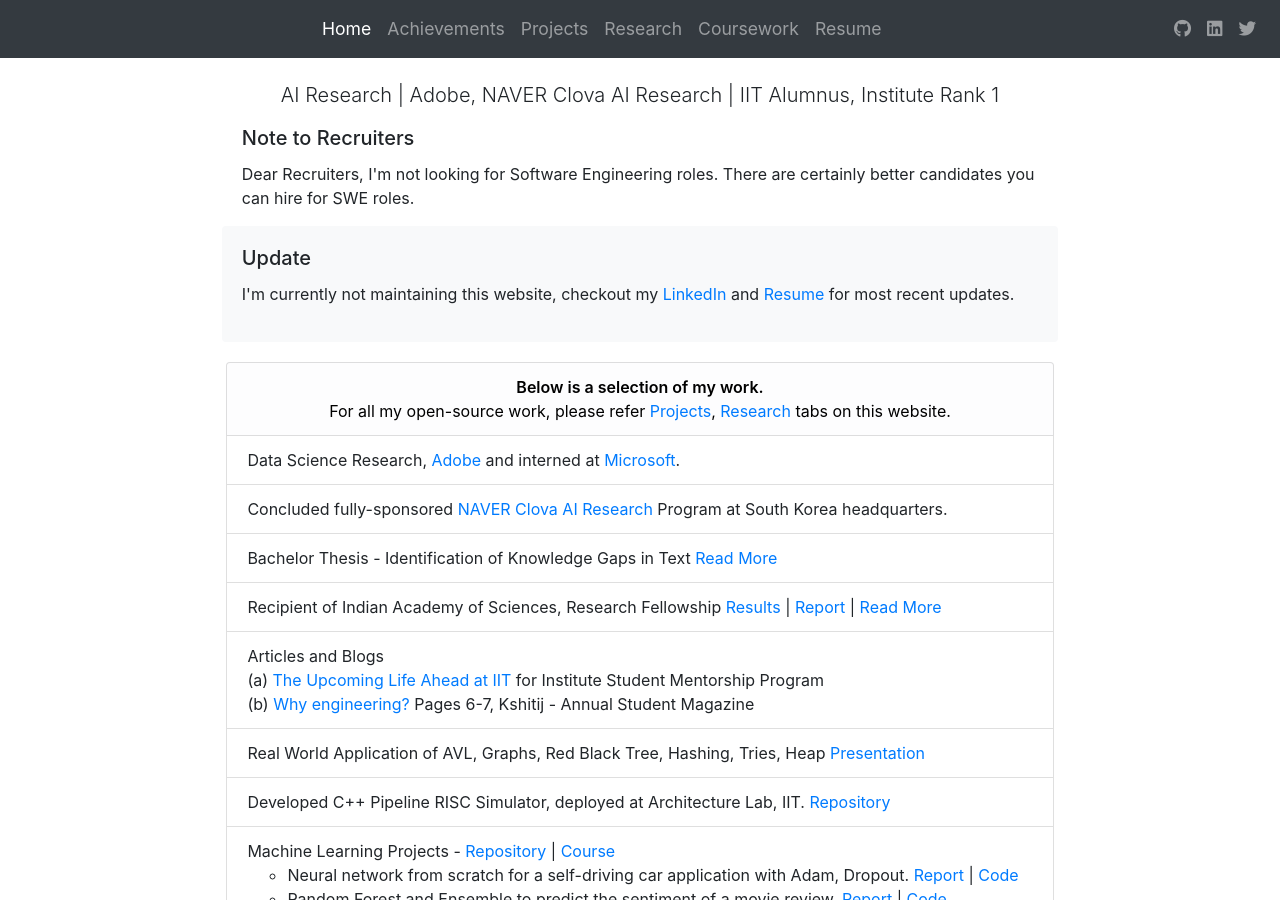
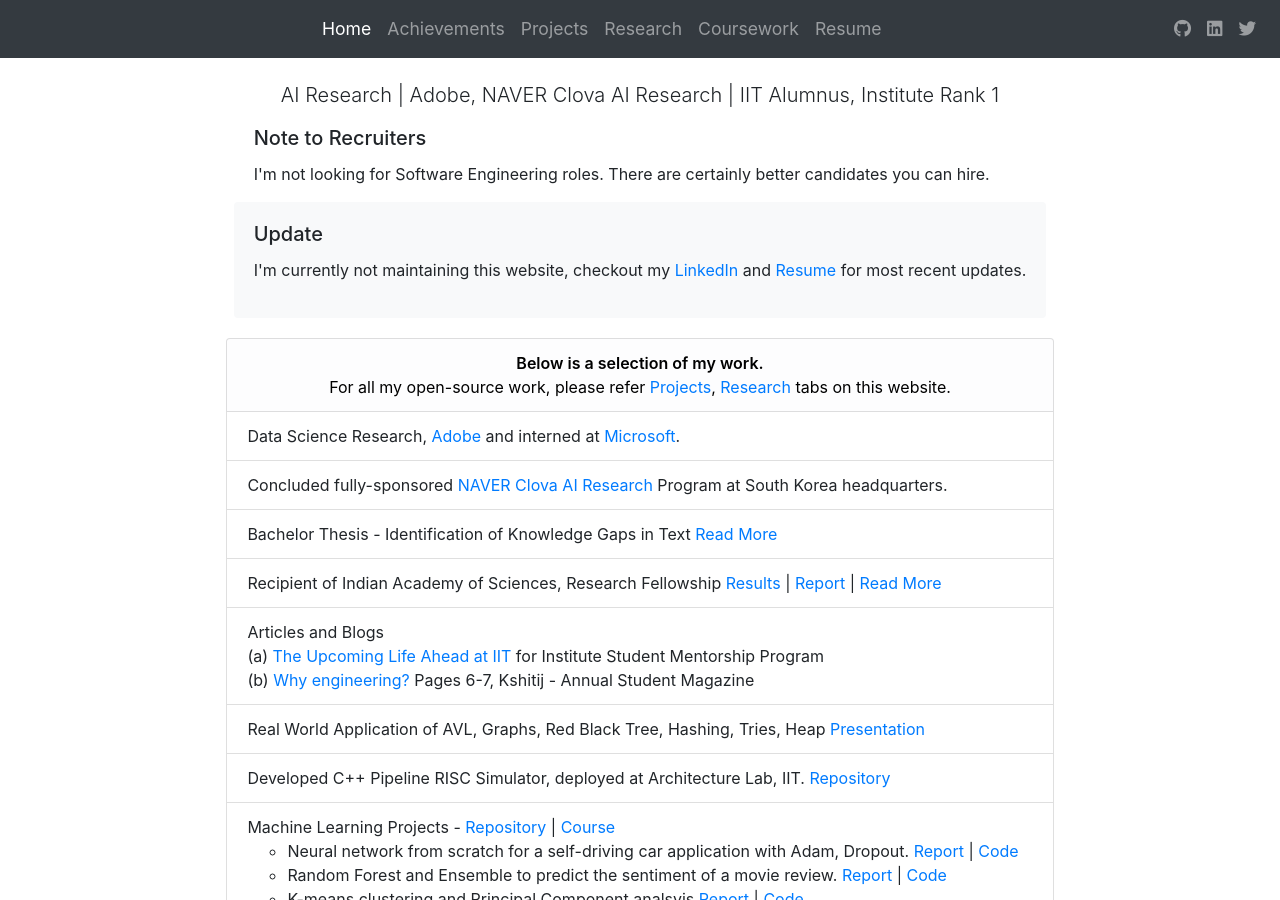
Before and after one commit to thenamangoyal/thenamangoyal.github.io, a Jekyll site: the page built from index.html, in a window 1280 px wide and 900 px high. Built offline with Jekyll 4.4.1, drawn with Linux system fonts in a browser that asks for light colours; nearby versions of some CDN libraries.

Commit message:
Update note

```diff
--- a/index.html
+++ b/index.html
@@ -46,12 +46,12 @@ layout: bootstrap
 
         <div class="container-fluid">
             <div class="row justify-content-center">
-                <div class="col-12 col-lg-10">
+                <div class="col-12 col-lg-12">
                     <div class="card w-100 p-0 m-0">
                         <div class="card-body pt-0 mt-0 pb-0 mb-0">
                             <h5 class="card-title">Note to Recruiters</h5>
                             <blockquote class="">
-                                Dear Recruiters, I'm not looking for Software Engineering roles. There are certainly better candidates you can hire for SWE roles.
+                                I'm not looking for Software Engineering roles. There are certainly better candidates you can hire.
                             </blockquote>
                         </div>
                     </div>
@@ -61,7 +61,7 @@ layout: bootstrap
 
         <div class="container-fluid">
             <div class="row justify-content-center">
-                <div class="col-12 col-lg-10">
+                <div class="col-12 col-lg-12">
                     <div class="card w-100 bg-light p-0 m-0 mb-1">
                         <div class="card-body">
                             <h5 class="card-title">Update</h5>
```
